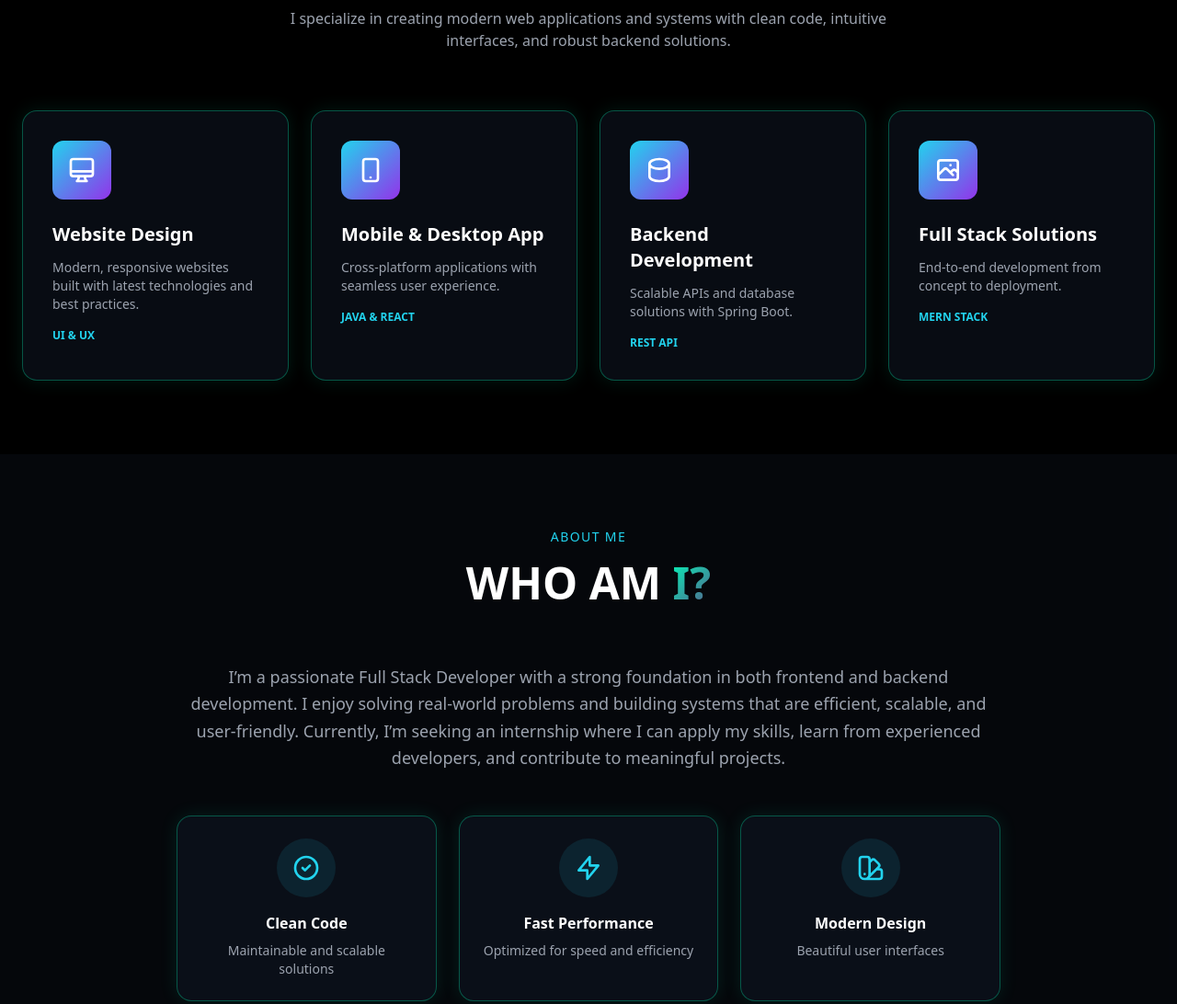
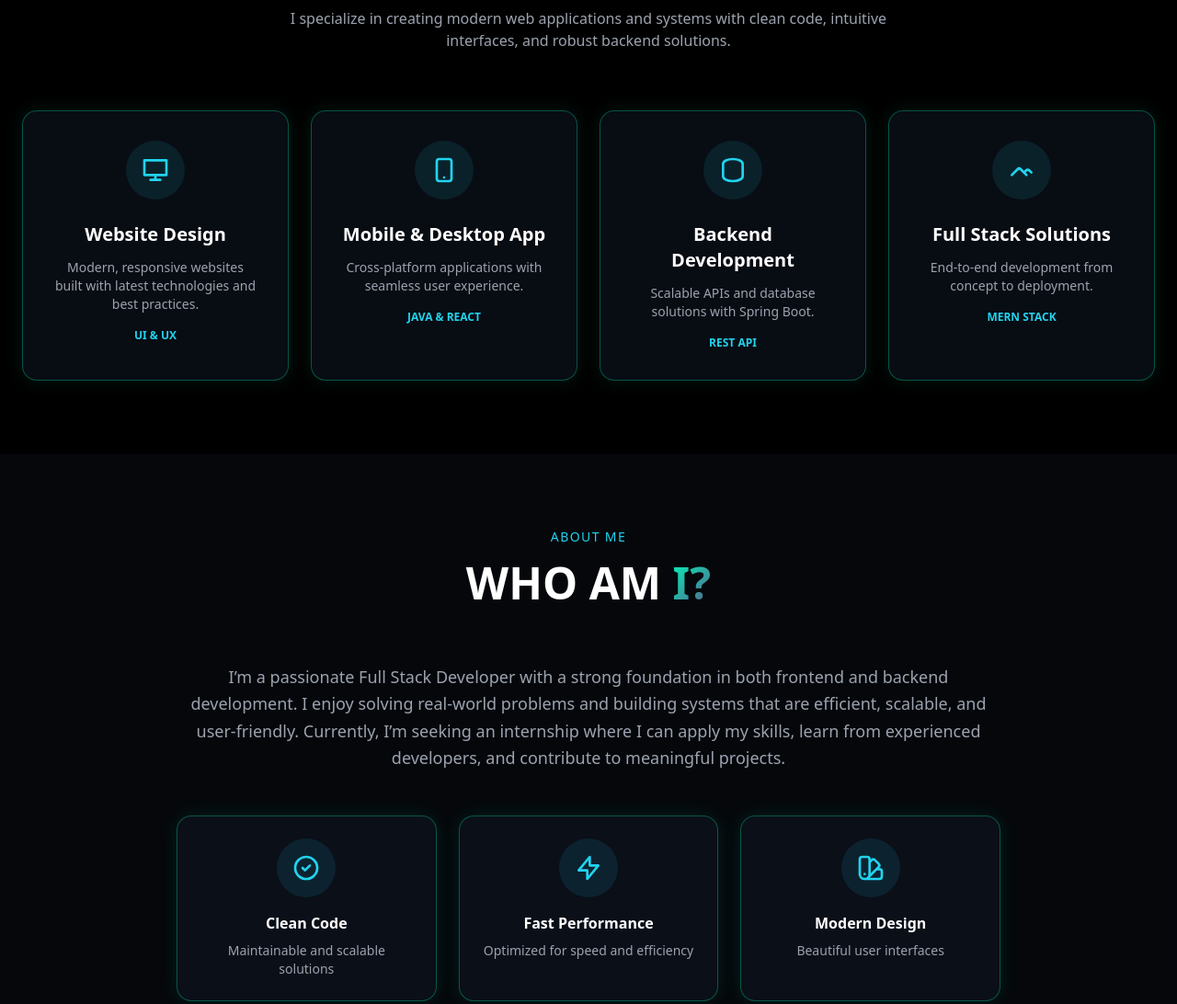
Before and after one commit to AksaMJML/portfolio, a website: page index.html in a window 1280 px wide. Shown: the part 980-2072 px from the top of the page at 92% size. Drawn offline with nearby package versions, Linux system fonts and the light colour scheme.

Commit message:
feat: enhance service cards layout and improve social media link styles for better user interaction

```diff
--- a/index.html
+++ b/index.html
@@ -141,70 +141,86 @@
       <div class="grid md:grid-cols-2 lg:grid-cols-4 gap-6">
 
         <!-- Service Card 1 -->
-        <div class="bg-gray-900/50 p-8 rounded-2xl glow-border card-hover">
-          <div
-            class="w-16 h-16 bg-gradient-to-br from-cyan-400 to-purple-600 rounded-xl flex items-center justify-center mb-6">
-            <svg class="w-8 h-8" fill="none" stroke="currentColor" viewBox="0 0 24 24">
-              <path stroke-linecap="round" stroke-linejoin="round" stroke-width="2"
-                d="M9.75 17L9 20l-1 1h8l-1-1-.75-3M3 13h18M5 17h14a2 2 0 002-2V5a2 2 0 00-2-2H5a2 2 0 00-2 2v10a2 2 0 002 2z">
+        <div class="bg-gray-900/50 p-8 rounded-2xl glow-border card-hover text-center">
+
+          <!-- Icon -->
+          <div class="w-16 h-16 bg-cyan-400/10 rounded-full flex items-center justify-center mx-auto mb-6">
+            <svg class="w-8 h-8 text-cyan-400" fill="none" stroke="currentColor" viewBox="0 0 24 24">
+              <path stroke-linecap="round" stroke-linejoin="round" stroke-width="2" d="M3 4h18v12H3zM8 20h8M12 16v4">
               </path>
             </svg>
           </div>
+
+          <!-- Title -->
           <h3 class="text-xl font-bold mb-3">Website Design</h3>
+
+          <!-- Description -->
           <p class="text-gray-400 text-sm mb-4">
             Modern, responsive websites built with latest technologies and best practices.
           </p>
+
+          <!-- Tag -->
           <div class="text-cyan-400 text-xs font-semibold">UI & UX</div>
+
         </div>
 
         <!-- Service Card 2 -->
-        <div class="bg-gray-900/50 p-8 rounded-2xl glow-border card-hover">
-          <div
-            class="w-16 h-16 bg-gradient-to-br from-cyan-400 to-purple-600 rounded-xl flex items-center justify-center mb-6">
-            <svg class="w-8 h-8" fill="none" stroke="currentColor" viewBox="0 0 24 24">
+        <div class="bg-gray-900/50 p-8 rounded-2xl glow-border card-hover text-center">
+
+          <div class="w-16 h-16 bg-cyan-400/10 rounded-full flex items-center justify-center mx-auto mb-6">
+            <svg class="w-8 h-8 text-cyan-400" fill="none" stroke="currentColor" viewBox="0 0 24 24">
               <path stroke-linecap="round" stroke-linejoin="round" stroke-width="2"
-                d="M12 18h.01M8 21h8a2 2 0 002-2V5a2 2 0 00-2-2H8a2 2 0 00-2 2v14a2 2 0 002 2z"></path>
+                d="M12 18h.01M8 21h8a2 2 0 002-2V5a2 2 0 00-2-2H8a2 2 0 00-2 2v14a2 2 0 002 2z">
+              </path>
             </svg>
           </div>
+
           <h3 class="text-xl font-bold mb-3">Mobile & Desktop App</h3>
           <p class="text-gray-400 text-sm mb-4">
             Cross-platform applications with seamless user experience.
           </p>
           <div class="text-cyan-400 text-xs font-semibold">JAVA & REACT</div>
+
         </div>
 
+
         <!-- Service Card 3 -->
-        <div class="bg-gray-900/50 p-8 rounded-2xl glow-border card-hover">
-          <div
-            class="w-16 h-16 bg-gradient-to-br from-cyan-400 to-purple-600 rounded-xl flex items-center justify-center mb-6">
-            <svg class="w-8 h-8" fill="none" stroke="currentColor" viewBox="0 0 24 24">
+        <div class="bg-gray-900/50 p-8 rounded-2xl glow-border card-hover text-center">
+
+          <div class="w-16 h-16 bg-cyan-400/10 rounded-full flex items-center justify-center mx-auto mb-6">
+            <svg class="w-8 h-8 text-cyan-400" fill="none" stroke="currentColor" viewBox="0 0 24 24">
               <path stroke-linecap="round" stroke-linejoin="round" stroke-width="2"
-                d="M4 7v10c0 2.21 3.582 4 8 4s8-1.79 8-4V7M4 7c0 2.21 3.582 4 8 4s8-1.79 8-4M4 7c0-2.21 3.582-4 8-4s8 1.79 8 4">
+                d="M4 7v10c0 2.21 3.582 4 8 4s8-1.79 8-4V7M4 7c0-2.21 3.582-4 8-4s8 1.79 8 4">
               </path>
             </svg>
           </div>
+
           <h3 class="text-xl font-bold mb-3">Backend Development</h3>
           <p class="text-gray-400 text-sm mb-4">
             Scalable APIs and database solutions with Spring Boot.
           </p>
           <div class="text-cyan-400 text-xs font-semibold">REST API</div>
+
         </div>
 
+
         <!-- Service Card 4 -->
-        <div class="bg-gray-900/50 p-8 rounded-2xl glow-border card-hover">
-          <div
-            class="w-16 h-16 bg-gradient-to-br from-cyan-400 to-purple-600 rounded-xl flex items-center justify-center mb-6">
-            <svg class="w-8 h-8" fill="none" stroke="currentColor" viewBox="0 0 24 24">
+        <div class="bg-gray-900/50 p-8 rounded-2xl glow-border card-hover text-center">
+
+          <div class="w-16 h-16 bg-cyan-400/10 rounded-full flex items-center justify-center mx-auto mb-6">
+            <svg class="w-8 h-8 text-cyan-400" fill="none" stroke="currentColor" viewBox="0 0 24 24">
               <path stroke-linecap="round" stroke-linejoin="round" stroke-width="2"
-                d="M4 16l4.586-4.586a2 2 0 012.828 0L16 16m-2-2l1.586-1.586a2 2 0 012.828 0L20 14m-6-6h.01M6 20h12a2 2 0 002-2V6a2 2 0 00-2-2H6a2 2 0 00-2 2v12a2 2 0 002 2z">
+                d="M4 16l4.586-4.586a2 2 0 012.828 0L16 16m-2-2l1.586-1.586a2 2 0 012.828 0L20 14">
               </path>
             </svg>
           </div>
+
           <h3 class="text-xl font-bold mb-3">Full Stack Solutions</h3>
           <p class="text-gray-400 text-sm mb-4">
             End-to-end development from concept to deployment.
           </p>
           <div class="text-cyan-400 text-xs font-semibold">MERN STACK</div>
+
         </div>
 
       </div>
@@ -664,21 +680,34 @@
 
       </div>
 
-      <div class="flex justify-center gap-6 mt-12">
-        <a href="https://github.com/AksaMJML" target="_blank"
-          class="w-12 h-12 bg-gray-900/50 rounded-full flex items-center justify-center hover:bg-cyan-400 hover:text-black transition glow-border">
-          <svg class="w-6 h-6" fill="currentColor" viewBox="0 0 24 24">
+      <div class="flex justify-center gap-4 mt-12">
+
+        <!-- GitHub -->
+        <a href="https://github.com/AksaMJML" target="_blank" class="w-12 h-12 flex items-center justify-center
+           bg-gray-900 border border-gray-700 rounded-full text-gray-300
+           hover:border-cyan-400 hover:text-cyan-400
+           transition-all duration-300 hover:scale-105">
+
+          <svg class="w-5 h-5" fill="currentColor" viewBox="0 0 24 24">
             <path
               d="M12 0c-6.626 0-12 5.373-12 12 0 5.302 3.438 9.8 8.207 11.387.599.111.793-.261.793-.577v-2.234c-3.338.726-4.033-1.416-4.033-1.416-.546-1.387-1.333-1.756-1.333-1.756-1.089-.745.083-.729.083-.729 1.205.084 1.839 1.237 1.839 1.237 1.07 1.834 2.807 1.304 3.492.997.107-.775.418-1.305.762-1.604-2.665-.305-5.467-1.334-5.467-5.931 0-1.311.469-2.381 1.236-3.221-.124-.303-.535-1.524.117-3.176 0 0 1.008-.322 3.301 1.23.957-.266 1.983-.399 3.003-.404 1.02.005 2.047.138 3.006.404 2.291-1.552 3.297-1.23 3.297-1.23.653 1.653.242 2.874.118 3.176.77.84 1.235 1.911 1.235 3.221 0 4.609-2.807 5.624-5.479 5.921.43.372.823 1.102.823 2.222v3.293c0 .319.192.694.801.576 4.765-1.589 8.199-6.086 8.199-11.386 0-6.627-5.373-12-12-12z" />
           </svg>
+
         </a>
-        <a href="https://www.linkedin.com/in/aksa-junaid-a325ab22a/" target="_blank"
-          class="w-12 h-12 bg-gray-900/50 rounded-full flex items-center justify-center hover:bg-cyan-400 hover:text-black transition glow-border">
-          <svg class="w-6 h-6" fill="currentColor" viewBox="0 0 24 24">
+
+        <!-- LinkedIn -->
+        <a href="https://www.linkedin.com/in/aksa-junaid-a325ab22a/" target="_blank" class="w-12 h-12 flex items-center justify-center
+           bg-gray-900 border border-gray-700 rounded-full text-gray-300
+           hover:border-cyan-400 hover:text-cyan-400
+           transition-all duration-300 hover:scale-105">
+
+          <svg class="w-5 h-5" fill="currentColor" viewBox="0 0 24 24">
             <path
-              d="M20.447 20.452h-3.554v-5.569c0-1.328-.027-3.037-1.852-3.037-1.853 0-2.136 1.445-2.136 2.939v5.667H9.351V9h3.414v1.561h.046c.477-.9 1.637-1.85 3.37-1.85 3.601 0 4.267 2.37 4.267 5.455v6.286zM5.337 7.433c-1.144 0-2.063-.926-2.063-2.065 0-1.138.92-2.063 2.063-2.063 1.14 0 2.064.925 2.064 2.063 0 1.139-.925 2.065-2.064 2.065zm1.782 13.019H3.555V9h3.564v11.452zM22.225 0H1.771C.792 0 0 .774 0 1.729v20.542C0 23.227.792 24 1.771 24h20.451C23.2 24 24 23.227 24 22.271V1.729C24 .774 23.2 0 22.222 0h.003z" />
+              d="M20.447 20.452h-3.554v-5.569c0-1.328-.027-3.037-1.852-3.037-1.853 0-2.136 1.445-2.136 2.939v5.667H9.351V9h3.414v1.561h.046c.477-.9 1.637-1.85 3.37-1.85 3.601 0 4.267 2.37 4.267 5.455v6.286zM5.337 7.433c-1.144 0-2.063-.926-2.063-2.065 0-1.138.92-2.063 2.063-2.063 1.14 0 2.064.925 2.064 2.063 0 1.139-.925 2.065-2.064 2.065zm1.782 13.019H3.555V9h3.564v11.452z" />
           </svg>
+
         </a>
+
       </div>
 
     </div>
@@ -686,7 +715,7 @@
 
   <!-- FOOTER -->
   <footer class="py-8 px-6 border-t border-gray-800 text-center text-gray-400 text-sm">
-    <p>&copy; 2024 Aksa Junaid. All rights reserved.</p>
+    <p>&copy; 2026 Aksa Junaid. All rights reserved.</p>
   </footer>
 
 </body>
```
